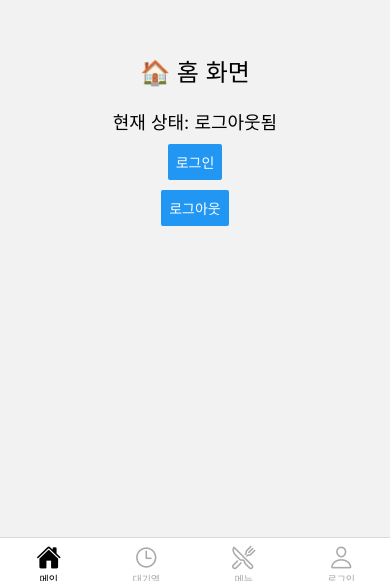
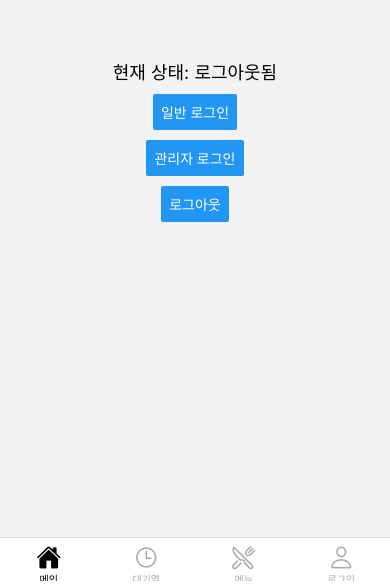
Before and after one commit to xode114kr1/beready-fe, a React Native app: screen /HomeMain in a window 390 px wide. Shown: the part 258-844 px from the top of the page. Built offline with nearby package versions, Linux system fonts and the light colour scheme.

Commit message:
feat : 관리자 로그인 시 관리자 페이지 라우팅 기능 구현

```diff
--- a/features/user/userSlice.js
+++ b/features/user/userSlice.js
@@ -4,16 +4,23 @@ const userSlice = createSlice({
   name: "user",
   initialState: {
     isLogin: false,
+    isAdmin: false,
   },
   reducers: {
     login(state) {
       state.isLogin = true;
+      state.isAdmin = false;
+    },
+    adminLogin(state) {
+      state.isLogin = true;
+      state.isAdmin = true;
     },
     logout(state) {
       state.isLogin = false;
+      state.isAdmin = false;
     },
   },
 });
 
-export const { login, logout } = userSlice.actions;
+export const { login, logout, adminLogin } = userSlice.actions;
 export default userSlice.reducer;
--- a/navigators/TabNavigator.js
+++ b/navigators/TabNavigator.js
@@ -8,11 +8,12 @@ import WaitEstimationStack from "./WaitEstimationStack";
 import { useSelector } from "react-redux";
 import MyPageStack from "./MyPageStack";
 import SignInStack from "./SignInStack";
+import MenuAdminScreen from "../screens/MenuAdminScreen/MenuAdminScreen";
 
 const Tab = createBottomTabNavigator();
 
 export default function TabNavigator() {
-  const { isLogin } = useSelector((state) => state.user);
+  const { isLogin, isAdmin } = useSelector((state) => state.user);
   return (
     <Tab.Navigator
       screenOptions={({ route }) => ({
@@ -55,6 +56,22 @@ export default function TabNavigator() {
         component={isLogin ? MyPageStack : SignInStack}
         options={{ title: isLogin ? "마이페이지" : "로그인" }}
       />
+      {isAdmin && (
+        <Tab.Screen
+          name="Admin"
+          component={MenuAdminScreen}
+          options={{
+            title: "관리자",
+            tabBarIcon: ({ focused, color, size }) => (
+              <Ionicons
+                name={focused ? "settings" : "settings-outline"}
+                size={size}
+                color={color}
+              />
+            ),
+          }}
+        />
+      )}
     </Tab.Navigator>
   );
 }
--- a/screens/HomeScreen/HomeScreen.js
+++ b/screens/HomeScreen/HomeScreen.js
@@ -1,26 +1,32 @@
-import { View, Text, Button, StyleSheet } from "react-native";
+// screens/HomeScreen/HomeScreen.js
+import { View, Text, Button } from "react-native";
 import { useDispatch, useSelector } from "react-redux";
-import { login, logout } from "../../features/user/userSlice";
+import { login, logout, adminLogin } from "../../features/user/userSlice";
 
 export default function HomeScreen() {
   const dispatch = useDispatch();
-  const { isLogin } = useSelector((state) => state.user);
+  const { isLogin, isAdmin } = useSelector((state) => state.user);
 
   return (
-    <View style={styles.container}>
-      <Text style={styles.text}>🏠 홈 화면</Text>
-      <Text style={styles.status}>
-        현재 상태: {isLogin ? "로그인됨" : "로그아웃됨"}
+    <View
+      style={{
+        flex: 1,
+        justifyContent: "center",
+        alignItems: "center",
+        gap: 10,
+      }}
+    >
+      <Text style={{ fontSize: 18 }}>
+        현재 상태:{" "}
+        {isLogin
+          ? isAdmin
+            ? "관리자 로그인됨"
+            : "일반 로그인됨"
+          : "로그아웃됨"}
       </Text>
-      <Button title="로그인" onPress={() => dispatch(login())} />
-      <View style={{ height: 10 }} />
+      <Button title="일반 로그인" onPress={() => dispatch(login())} />
+      <Button title="관리자 로그인" onPress={() => dispatch(adminLogin())} />
       <Button title="로그아웃" onPress={() => dispatch(logout())} />
     </View>
   );
 }
-
-const styles = StyleSheet.create({
-  container: { flex: 1, justifyContent: "center", alignItems: "center" },
-  text: { fontSize: 24, marginBottom: 20 },
-  status: { fontSize: 18, marginBottom: 10 },
-});
--- a/screens/MenuAdminScreen/MenuAdminScreen.js
+++ b/screens/MenuAdminScreen/MenuAdminScreen.js
@@ -0,0 +1,21 @@
+import React from "react";
+import { View, Text, StyleSheet } from "react-native";
+
+export default function MenuAdminScreen() {
+  return (
+    <View style={styles.container}>
+      <Text style={styles.text}>📋 메뉴 관리자 화면</Text>
+    </View>
+  );
+}
+
+const styles = StyleSheet.create({
+  container: {
+    flex: 1,
+    justifyContent: "center",
+    alignItems: "center",
+  },
+  text: {
+    fontSize: 24,
+  },
+});
```
